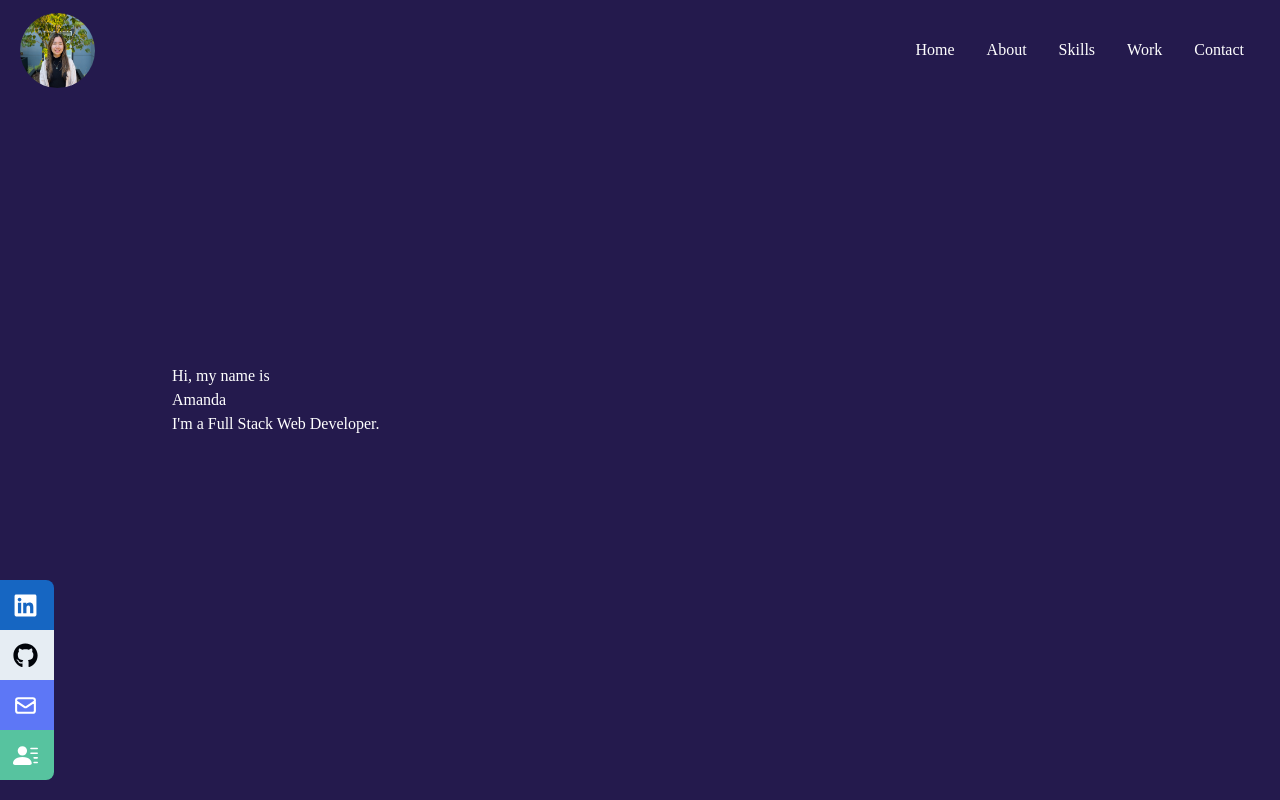
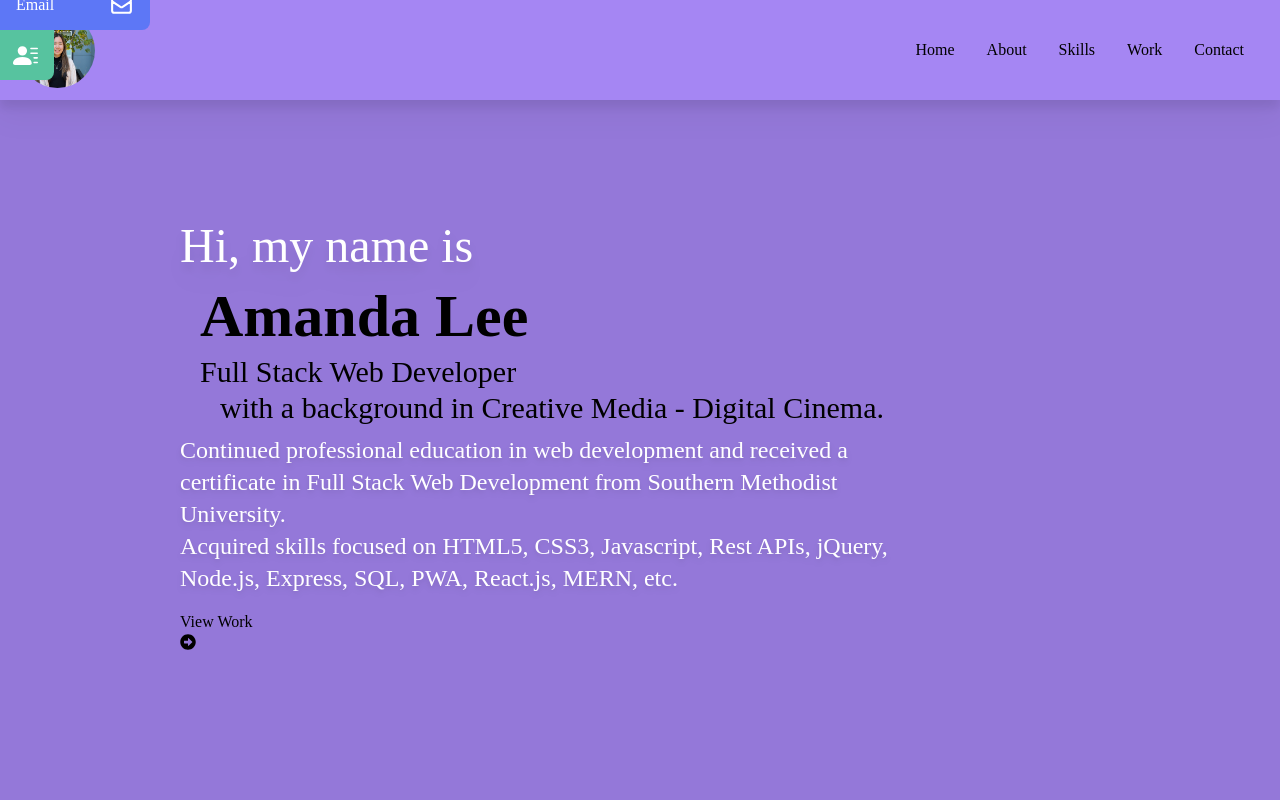
Before and after one commit to Amandagl1/my-portfolio-2023, a React (Create React App) app: page / in a window 1280 px wide. Built offline with nearby package versions, Linux system fonts and the light colour scheme.

Commit message:
Added styling to Navbar and Home components.

```diff
--- a/src/components/Home.jsx
+++ b/src/components/Home.jsx
@@ -1,15 +1,36 @@
 import React from 'react'
-import { HiArrowNarrowRight } from 'react-icons/hi'
+import { FaArrowAltCircleRight } from 'react-icons/fa'
 
 const Home = () => {
   return (
-    <div name='home' className='w-full h-screen bg-[#241a4d]'>
+    <div name='home' className='w-full h-screen bg-[#9478D9]'>
 
       {/* Introduction */}
-      <div className='px-8 mx-auto max-w-[1000px] h-full flex flex-col justify-center'>
-        <p>Hi, my name is</p>
-        <h1>Amanda</h1>
-        <h2>I'm a Full Stack Web Developer.</h2>
+      <div className='pt-20 px-10 mx-auto max-w-[1000px] h-full flex flex-col justify-center'>
+
+        <p className='font-[Pacifico] text-5xl md:mt-2 drop-shadow-xl text-white'>Hi, my name is</p>
+        <h1 className='mx-5 mt-4 mb-2 text-6xl font-bold'>Amanda Lee</h1>
+
+        {/* Title */}
+        <h2 className='mx-5 mb-2 text-2xl lg:text-3xl'>
+          Full Stack Web Developer
+          <br />
+          <span className='ml-[20px]'>with a background in Creative Media - Digital Cinema.</span>
+        </h2>
+
+        {/* Background information */}
+        <p className= 'max-w-[760px] font-[Poppins] text-white drop-shadow-md lg:text-2xl'>
+          Continued professional education in web development and received a certificate in Full Stack Web Development from Southern Methodist University.
+          <br />
+          Acquired skills focused on HTML5, CSS3, Javascript, Rest APIs, jQuery, Node.js, Express, SQL, PWA, React.js, MERN, etc.
+        </p>
+
+        <div>
+          <button className='my-4 hover:drop-shadow-2xl'>
+            View Work
+            <FaArrowAltCircleRight />
+          </button>
+        </div>
       </div>
     </div>
   )
--- a/src/components/Navbar.jsx
+++ b/src/components/Navbar.jsx
@@ -10,7 +10,7 @@ const Navbar = () => {
   const handleClick = () => setNav(!nav)
 
   return (
-    <div className='fixed w-full h-[100px] flex justify-between items-center px-5 bg-[#241a4d]'>
+    <div className='fixed w-full h-[100px] flex justify-between items-center px-5 drop-shadow-xl bg-[#a586f3]'>
 
       <div>
         <img src={Portrait}
@@ -34,7 +34,7 @@ const Navbar = () => {
       </div>
 
       {/* Menu display on moblie screen */}
-      <ul className={!nav ? 'hidden' : 'absolute top-0 left-0 w-full h-screen flex flex-col justify-center items-center bg-[#241a4d]'}>
+      <ul className={!nav ? 'hidden' : 'absolute top-0 left-0 w-full h-screen flex flex-col justify-center items-center bg-[#EFBCBC]'}>
         <li className='py-4 text-2xl hover:decoration-2 z-10'>Home</li>
         <li className='py-4 text-2xl'>About</li>
         <li className='py-4 text-2xl'>Skills</li>
--- a/src/index.css
+++ b/src/index.css
@@ -2,13 +2,18 @@
 @tailwind components;
 @tailwind utilities;
 
-@import url('https://fonts.googleapis.com/css2?family=Quicksand:wght@400&display=swap');
+/* Imported Google fonts */
+@import url('https://fonts.googleapis.com/css2?family=Carter+One&family=Poppins&family=Pacifico&family=Quicksand:wght@300&display=swap');
 
 @layer base {
+    h1 {
+        @apply font-[Carter];
+    }
+
     body {
         @apply font-[Quicksand];
-        @apply text-white;
     }
+
     li {
         @apply px-4;
         @apply cursor-pointer;
```
